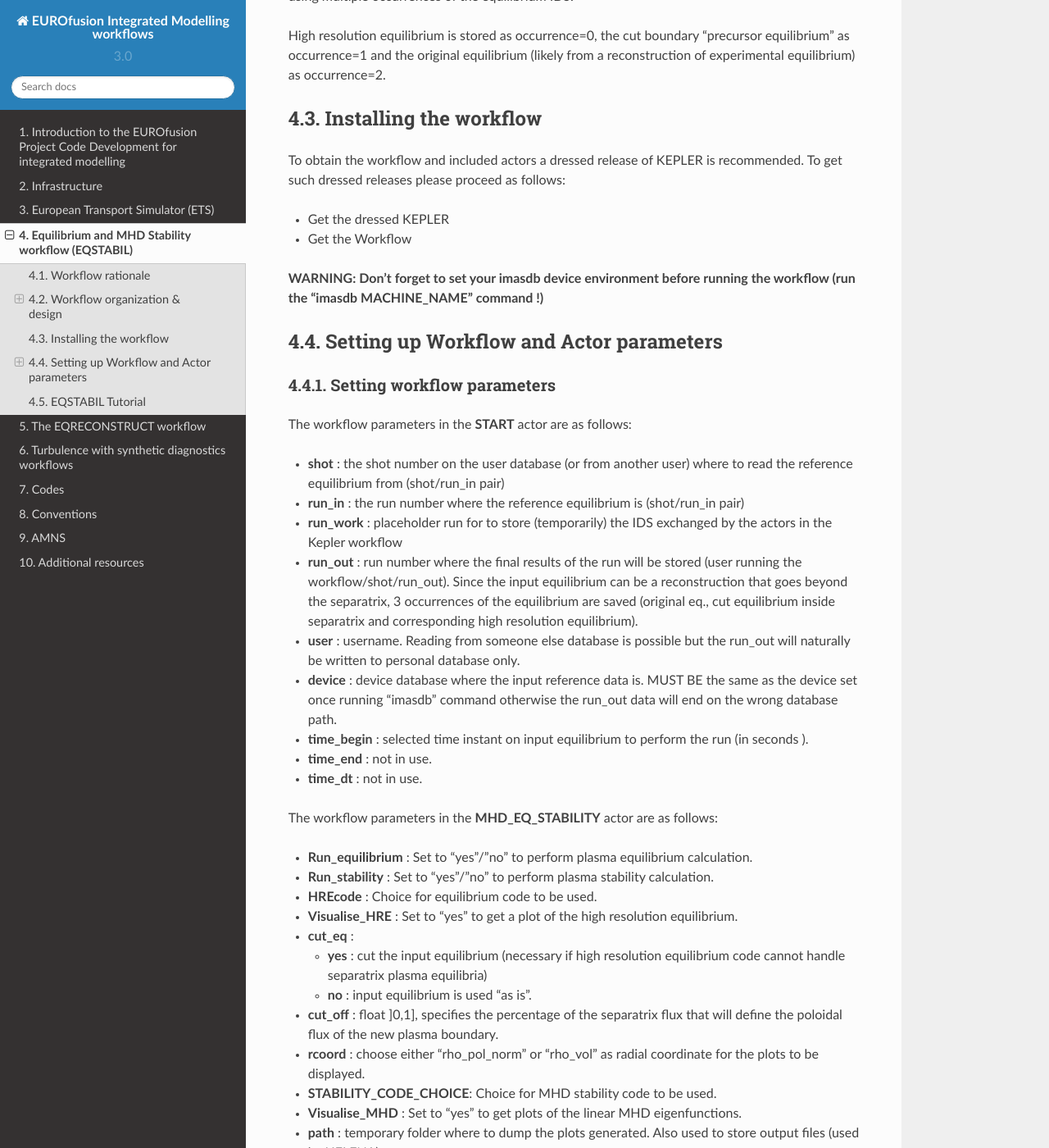
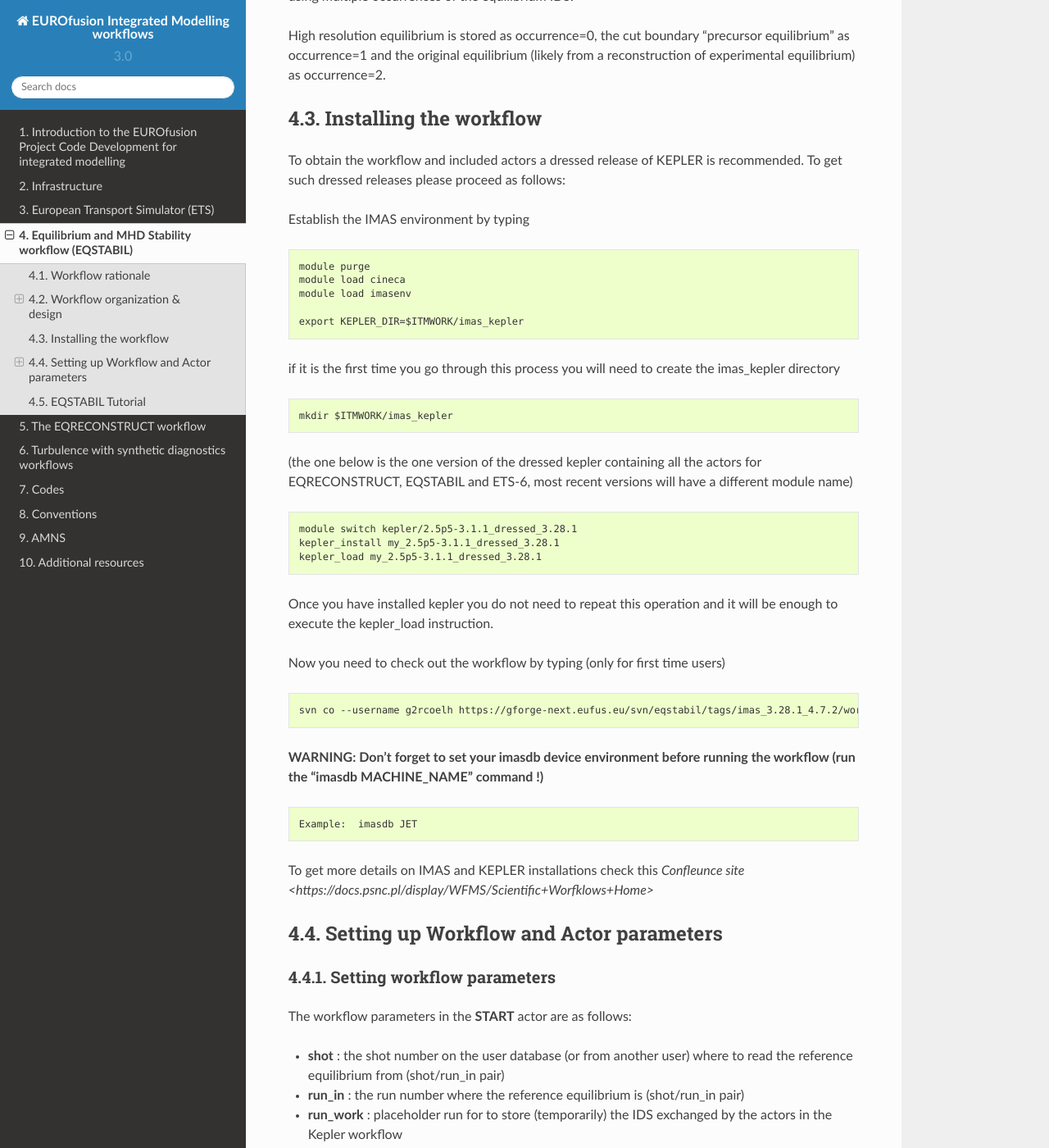
Before and after one commit to WPCD-Workflows/documentation, a Sphinx documentation site: the page built from source/es.rst, in a window 1280 px wide and 1400 px high, scrolled down 4238 px. Shown: the whole window at 82% size. Built offline with Sphinx 7.4.7 and the Read the Docs theme 2.0.0, drawn with Linux system fonts in a browser that asks for light colours.

Commit message:
Update es.rst

```diff
--- a/source/es.rst
+++ b/source/es.rst
@@ -130,10 +130,47 @@ Installing the workflow
 ========================================
 To obtain the workflow and included actors a dressed release of KEPLER is recommended. To get such dressed releases please proceed as follows:
 
--  Get the dressed KEPLER
--  Get the Workflow
+Establish the IMAS environment by typing
+
+.. code-block:: console
+
+   module purge
+   module load cineca
+   module load imasenv
+
+   export KEPLER_DIR=$ITMWORK/imas_kepler
+
+if it is the first time you go through this process you will need to create the imas_kepler directory
+
+.. code-block:: console
+
+   mkdir $ITMWORK/imas_kepler
+
+(the one below is the one version of the dressed kepler containing all the actors for EQRECONSTRUCT, EQSTABIL and ETS-6, most recent versions will have a different module name)
+
+.. code-block:: console
+
+   module switch kepler/2.5p5-3.1.1_dressed_3.28.1
+   kepler_install my_2.5p5-3.1.1_dressed_3.28.1
+   kepler_load my_2.5p5-3.1.1_dressed_3.28.1
+
+Once you have installed kepler you do not need to repeat this operation and it will be enough to
+execute the kepler_load instruction.
+
+Now you need to check out the workflow by typing (only for first time users)
+
+.. code-block:: console
+
+   svn co --username g2rcoelh https://gforge-next.eufus.eu/svn/eqstabil/tags/imas_3.28.1_4.7.2/workflows eqstabil_workflow
 
 **WARNING: Don't forget to set your imasdb device environment before running the workflow (run the "imasdb MACHINE_NAME" command !)**
+
+.. code-block:: console
+
+   Example:  imasdb JET
+
+To get more details on IMAS and KEPLER installations check this `Confleunce site   <https://docs.psnc.pl/display/WFMS/Scientific+Worfklows+Home>`
+
 
 
 Setting up Workflow and Actor parameters
```
